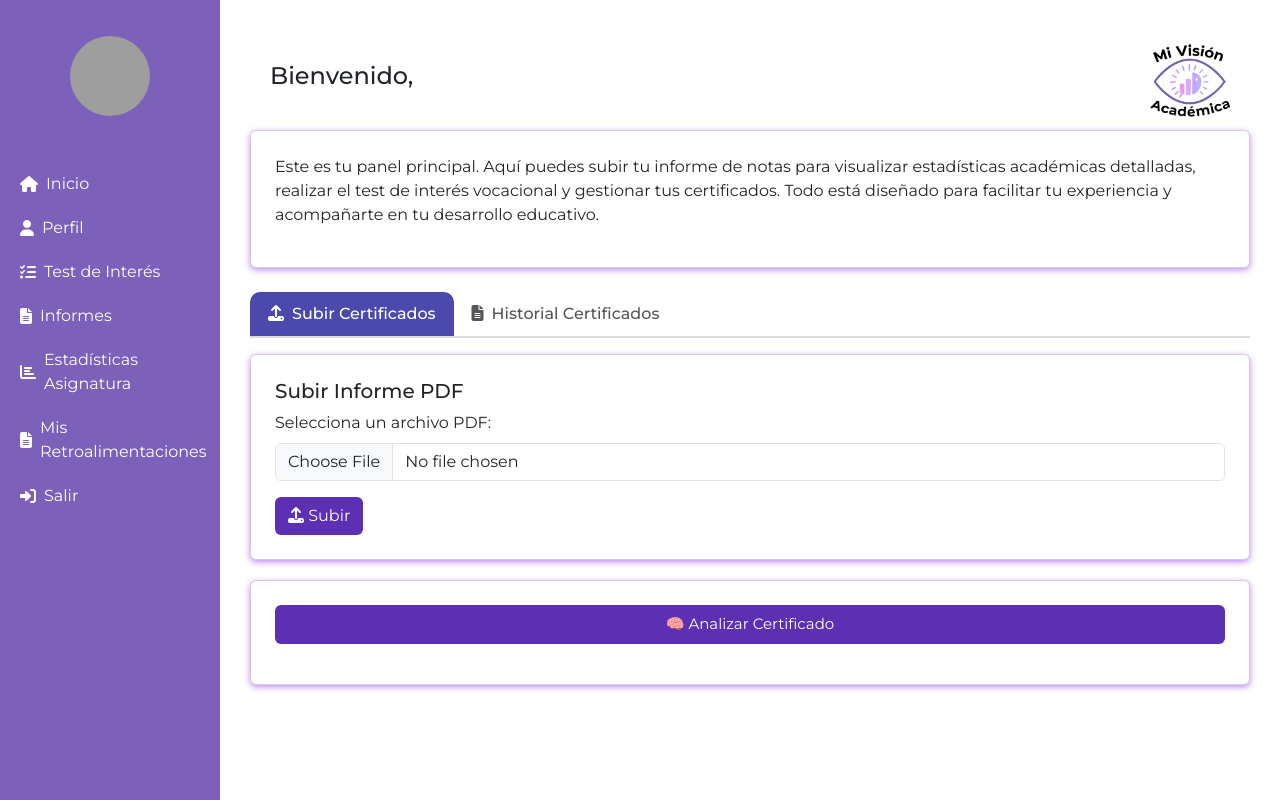
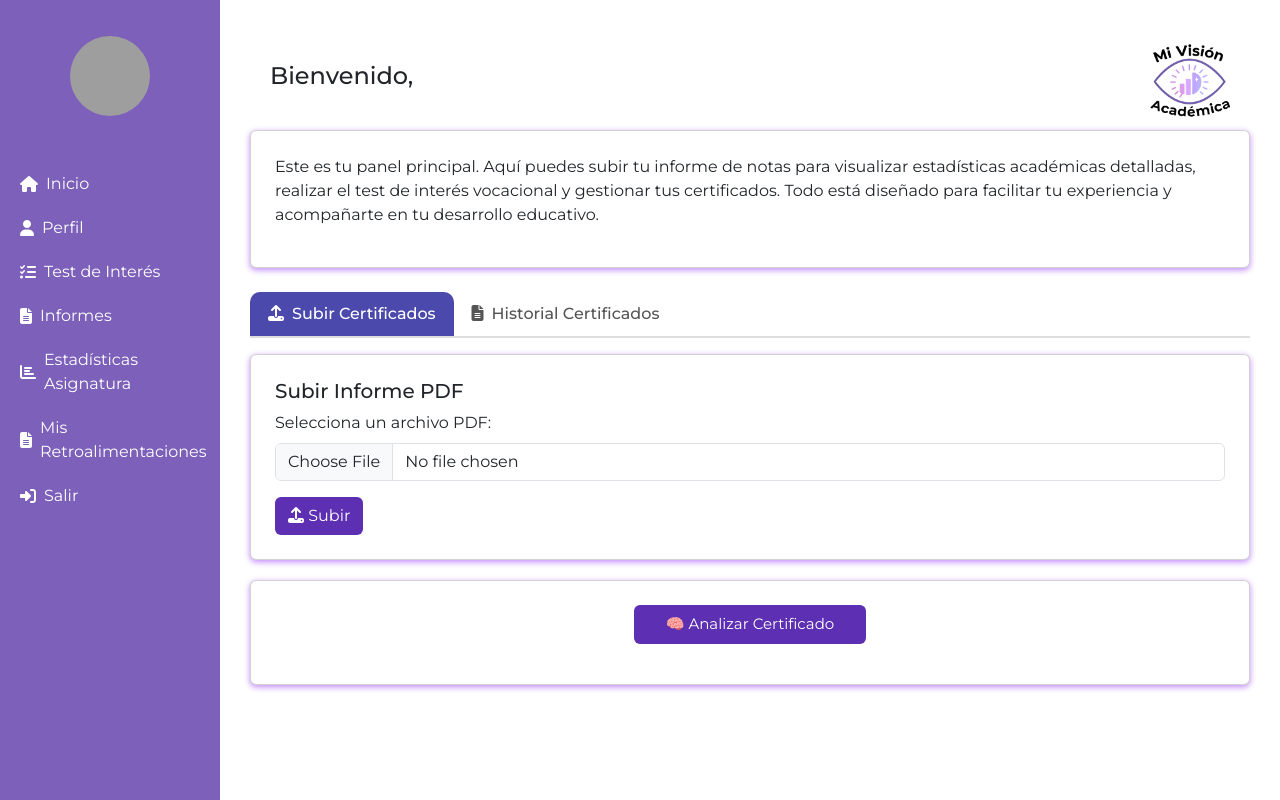
Before and after one commit to DiegoRiosGo/MiVisionAcademica, a Django app: template Menu/templates/Menu/vista_alumno/inicio_alumno.html in a window 1280 px wide. Run offline with Django 5.2, Linux system fonts and the light colour scheme; the template is opened without the code that fills it, so the values that code supplies are empty; some libraries are stand-ins or nearby versions; grey boxes are pictures that could not be loaded.

Commit message:
arreglo de boton de analizar

```diff
--- a/Menu/static/assets/css/inicio_alumno.css
+++ b/Menu/static/assets/css/inicio_alumno.css
@@ -147,6 +147,8 @@
         transition: background-color 0.3s ease, transform 0.2s ease;
         display: inline-block;
         text-align: center;
+        width: 232px;
+        align-self: center;
     }
 
     #procesarPdfBtn:hover {
```
